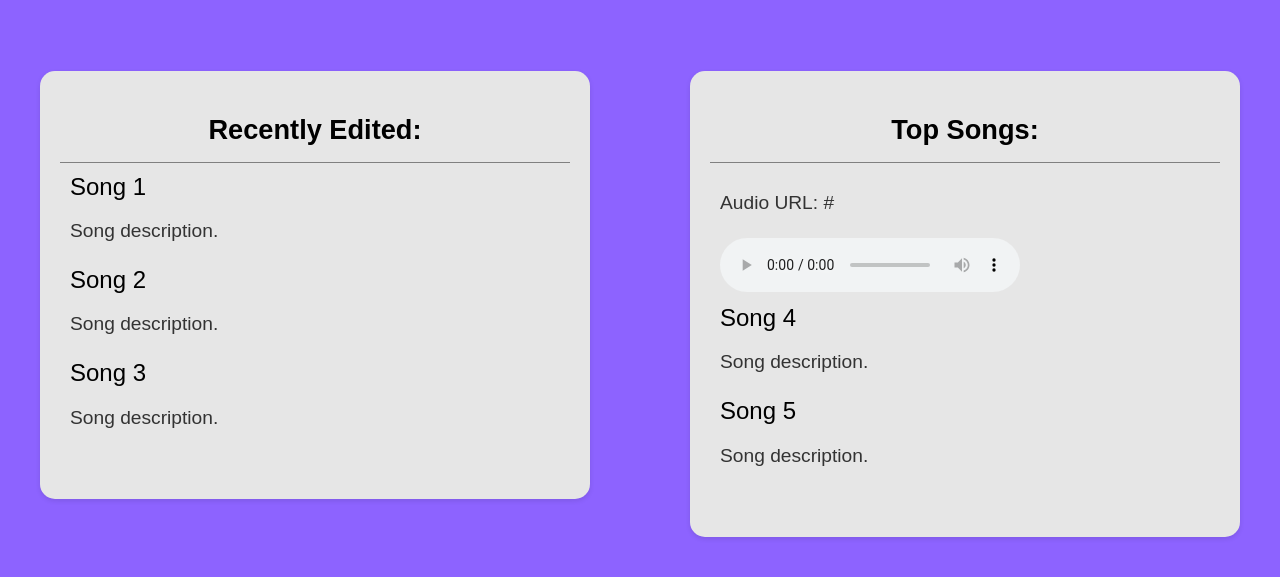
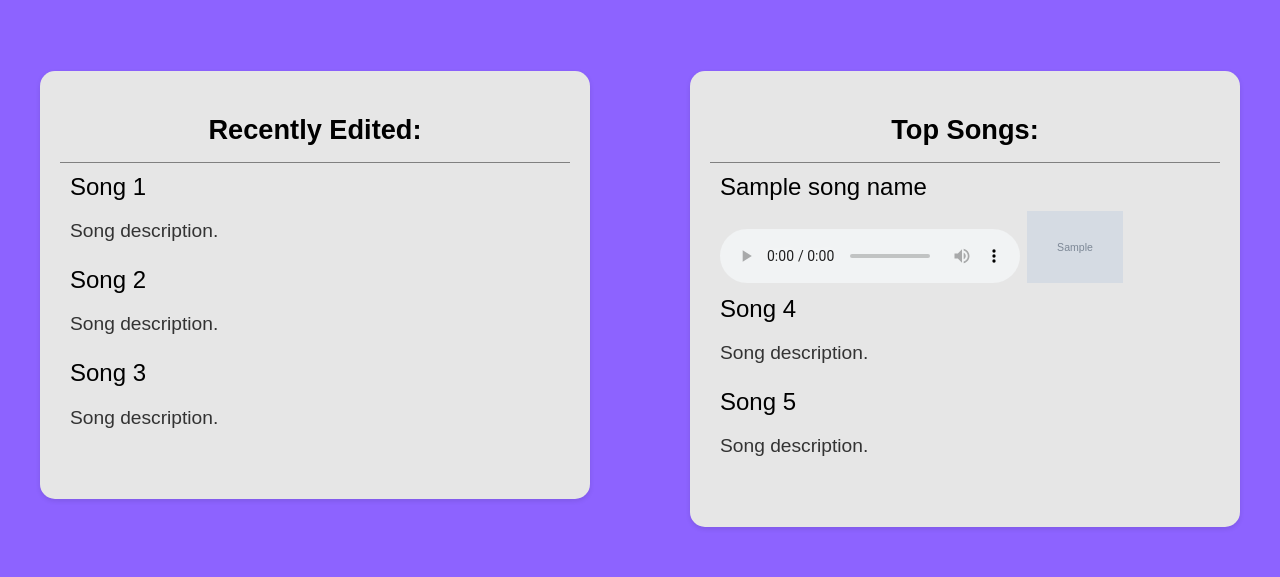
Before and after one commit to ManuXavier43/SongSlicer, a Flask app: template src/templates/home.html in a window 1280 px wide. Shown: the part 206-783 px from the top of the page. Run offline with Flask 2, Linux system fonts and the light colour scheme; the template is opened without the code that fills it: most values are stand-ins (such as "Sample title", 1, 10 or a date in 2020); grey boxes marked "Sample" are stand-in pictures; some libraries are stand-ins or nearby versions.

Commit message:
song title and images

```diff
--- a/src/main.py
+++ b/src/main.py
@@ -12,6 +12,7 @@ sp = SpotipyClient(base_dir)
 def home():
     result = None
     audio_url = None
+    song_name = None
     if request.method == "POST":
         #Retrieve song search
         user_input = request.form.get("user_input")
@@ -20,7 +21,7 @@ def home():
 
         result = f"Connected to Spotipy with query: {user_input}"  #debug html
         logging.info("Writing song...")
-        saved_file = sp.loadSampleSong(user_input)  # Returns the unique filename
+        saved_file,song_name,song_img = sp.loadSampleSong(user_input)  # Returns the unique filename
         file_path = os.path.join(app.static_folder, saved_file)
         if os.path.exists(file_path): #try serve mp3 preview
         # Generate a URL to serve the file
@@ -31,7 +32,7 @@ def home():
             logging.warning(file_path)
             logging.warning("Audio file not found.")
 
-    return render_template("home.html",audio_url=audio_url)
+    return render_template("home.html",audio_url=audio_url,song_name=song_name,song_img=song_img)
 
 @app.route("/edit")
 def edit_page():
--- a/src/spotipy/test.py
+++ b/src/spotipy/test.py
@@ -35,6 +35,8 @@ class SpotipyClient:
         artist_uri = search_result['tracks']['items'][0]['artists'][0]['uri']
         tracks = self.sp.artist_top_tracks(artist_uri, country='US')
         preview_url = tracks['tracks'][0]['preview_url']
+        track_name = tracks['tracks'][0]['name']
+        track_img = tracks['tracks'][0]['album']['images'][0]['url']
         # for track in tracks['tracks'][:5]:
         #     print('track    : ' + track['name'])
         #     print('audio    : ' + track['preview_url'])
@@ -57,7 +59,7 @@ class SpotipyClient:
                 file.write(response.content)
                 logging.debug(f"Preview saved to {preview_path}")
                 #only return filename as html knows the static folder
-                return preview_filename
+                return preview_filename,track_name,track_img
         except Exception as e:
             logging.debug(f"Connection error fetching preview: {e}")
     def playCurrentTracks(self):
--- a/src/templates/home.html
+++ b/src/templates/home.html
@@ -178,9 +178,12 @@
             <h2>Top Songs:</h2>
             <ul>
                 <li>
+                    {% if song_name %}
+                    <div>{{ song_name }}</div>
+                    {% endif %}
                     {% if audio_url %}
                     <!-- Audio player is displayed -->
-                    <p>Audio URL: {{ audio_url }}</p>
+                    <!-- <p>Audio URL: {{ audio_url }}</p> -->
                     <audio controls>
                         <source src="{{ audio_url }}" type="audio/mpeg">
                         Your browser does not support the audio element.
@@ -189,7 +192,13 @@
                         <!-- Message displayed if file doesn't exist -->
                         <p>No audio file available to play.</p>
                     {% endif %}
-
+                    {% if song_img %}
+                    <!-- Image is displayed -->
+                    <img src="{{ song_img }}" alt="Album Cover" style="width: 96px; margin-top: 10px;" />
+                    {% else %}
+                        <!-- Message displayed if file doesn't exist -->
+                        <p>No image available.</p>
+                    {% endif %}
                 </li>
                 <li>
                     <div>Song 4</div>
```
